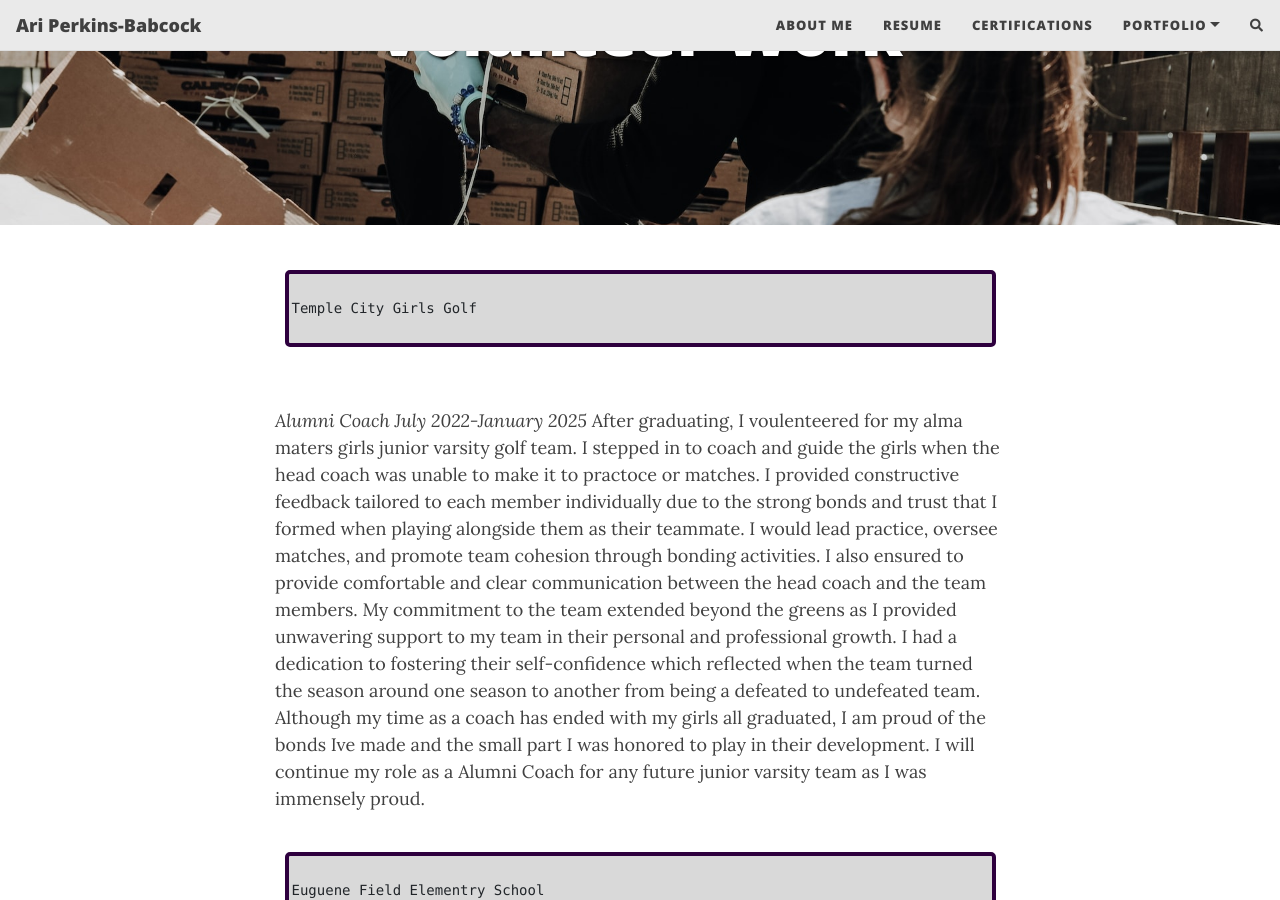
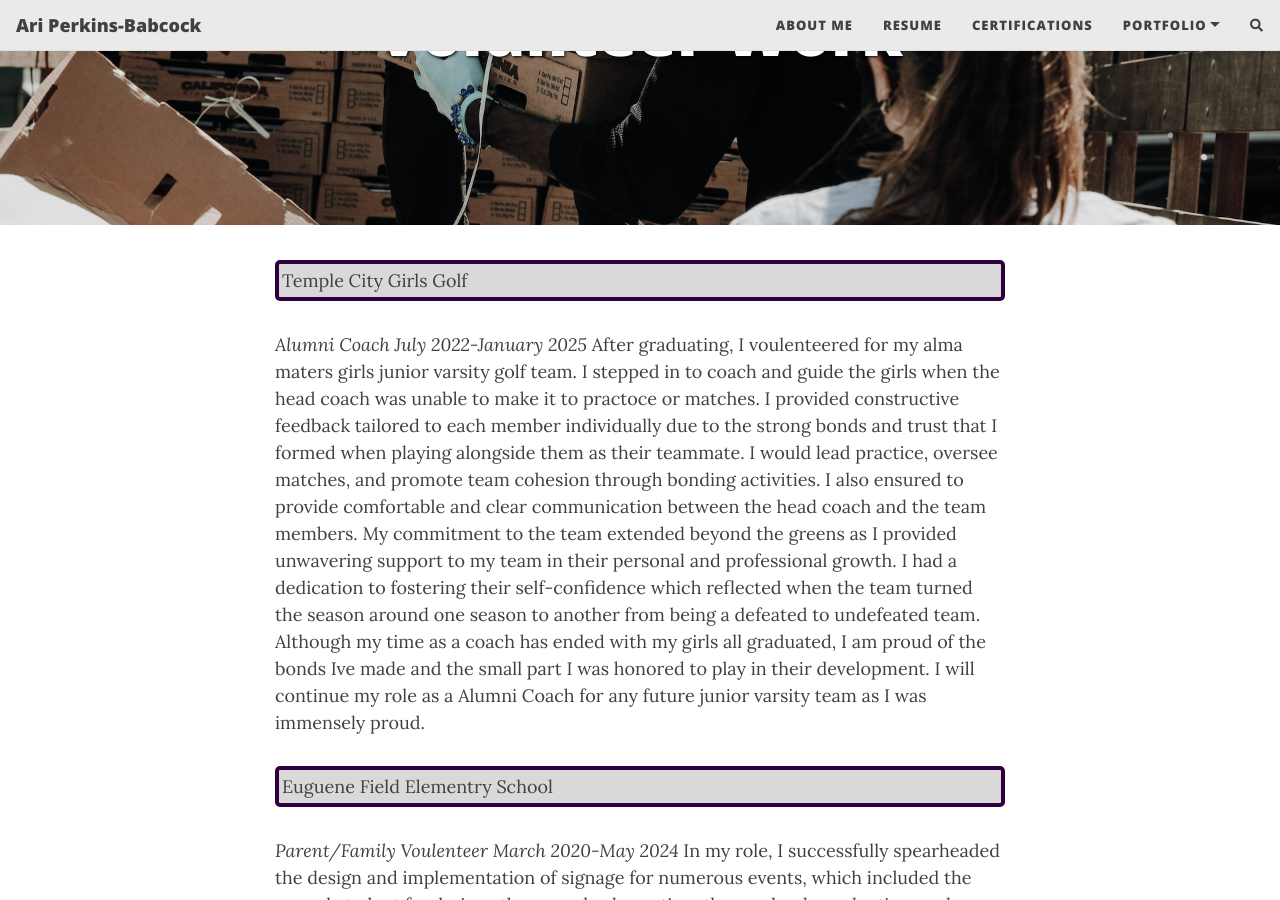
Before and after one commit to aiybusp/aiybusp.github.io, a Jekyll site: the page built from volunteer-work.md, in a window 1280 px wide and 900 px high, scrolled down 302 px. Built offline with Jekyll 4.4.1, drawn with Linux system fonts in a browser that asks for light colours; nearby versions of some CDN libraries; comment, search, counter and statistics services are not loaded.

Commit message:
Update volunteer-work.md
Erm trying to see if it'll get closer

```diff
--- a/volunteer-work.md
+++ b/volunteer-work.md
@@ -5,32 +5,28 @@ permalink: /volunteer-work/
 cover-img: /assets/img/joel-muniz-A4Ax1ApccfA-unsplash.jpg
 ---
 
-<pre>
 <div style="border: 4px solid #2e003e; padding: 3px; border-radius: 5px;background-color: rgba(128, 128, 128, 0.3)">
 Temple City Girls Golf
 
 </div>
-</pre>
 *Alumni Coach July 2022-January 2025*
 After graduating, I voulenteered for my alma maters girls junior varsity golf team. I stepped in to coach and guide the girls when the head coach was unable to make it to practoce or matches. I provided constructive feedback tailored to each member individually due to the strong bonds and trust that I formed when playing alongside them as their teammate. I would lead practice, oversee matches, and promote team cohesion through bonding activities. I also ensured to provide comfortable and clear communication between the head coach and the team members.
 My commitment to the team extended beyond the greens as I provided unwavering support to my team in their personal and professional growth. I had a dedication to fostering their self-confidence which reflected when the team turned the season around one season to another from being a defeated to undefeated team.
 Although my time as a coach has ended with my girls all graduated, I am proud of the bonds Ive made and the small part I was honored to play in their development. I will continue my role as a Alumni Coach for any future junior varsity team as I was immensely proud.
 
-<pre>
+
 <div style="border: 4px solid #2e003e; padding: 3px; border-radius: 5px; background-color: rgba(128, 128, 128, 0.3)">
 Euguene Field Elementry School
 
 </div>
-</pre>
 *Parent/Family Voulenteer March 2020-May 2024*
 In my role, I successfully spearheaded the design and implementation of signage for numerous events, which included the annual student fundraiser, the annual gala auction, the yearbook production, and various monthly celebrations with an educational focus. My responsibilities extended beyond the creative aspect to logistical coordination, including acknowledging donors. I managed to categorize these benefactors based on their contribution levels and preference for anonymity or recognition under their personal or business names.
 To accomplish these tasks, I effectively employed my graphic design acumen using a range of tools such as Adobe Creative Suite, Design Space, Canva, and Procreate. Additionally, I demonstrated my proficiency in Microsoft Office Suite, with a primary focus on Excel for data management, Teams for collaboration, and PowerPoint for presentation creation.
 
-<pre>
+
 <div style="border: 4px solid #2e003e; padding: 3px; border-radius: 5px;background-color: rgba(128, 128, 128, 0.3)">
 Cardiology Medical Group of SGV
 
 </div>
-</pre>
 *Administrative Assistant July 2017-September 2019*
 In my role, I assisted the office manager in multiple areas of the practice. I would help send and recieve invoices as well as update patient data using Office Ally Software. I would also assist in scheduling and comfirming appointments. When doing so,if there was a cancelation I would reach out and offer the opening to a patient on the waiting list. I also had the responsibility of pulling and filing charts for the doctors. I made sure that the office was cleaned and supply levels were maintained.
```
